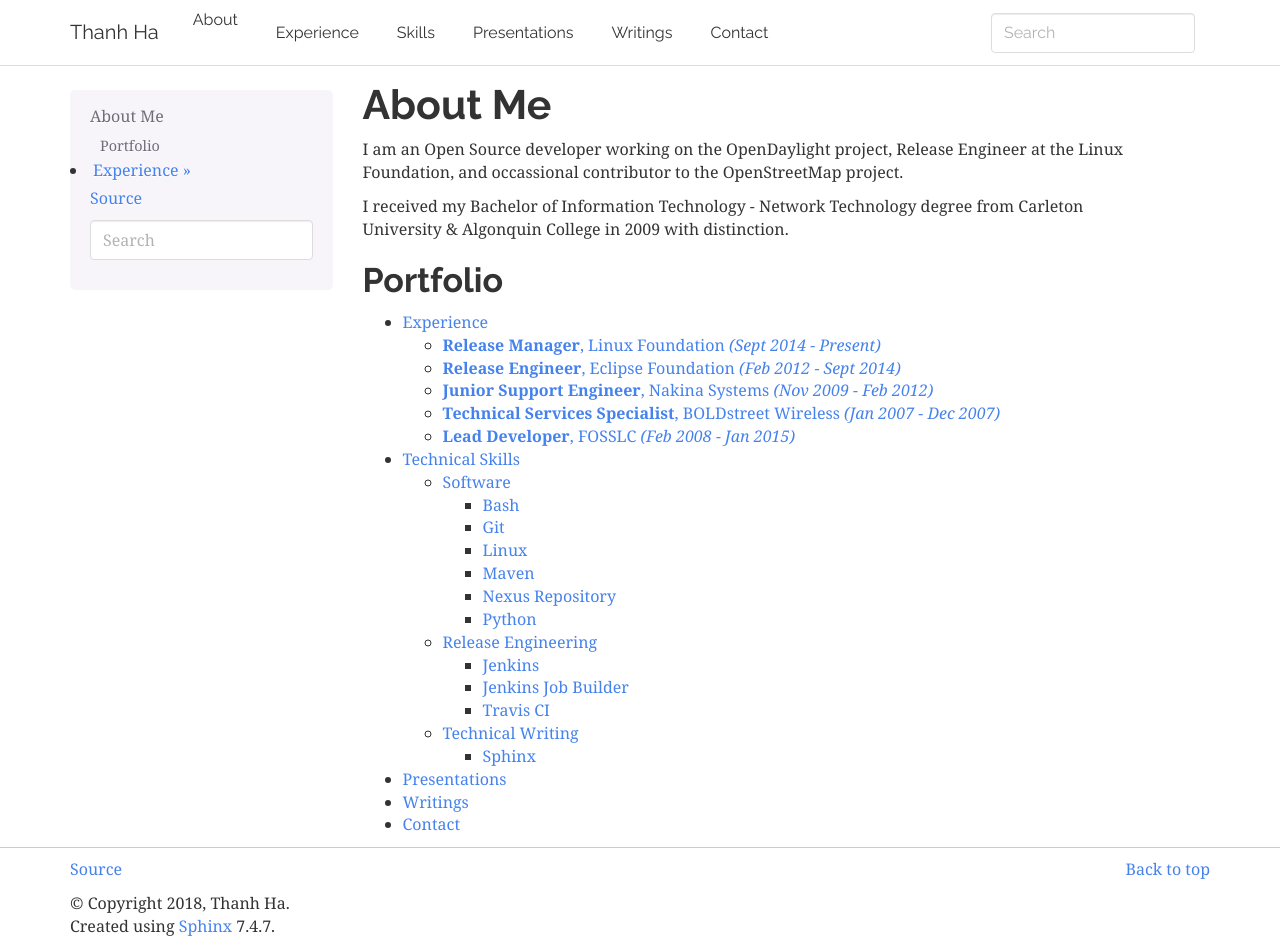
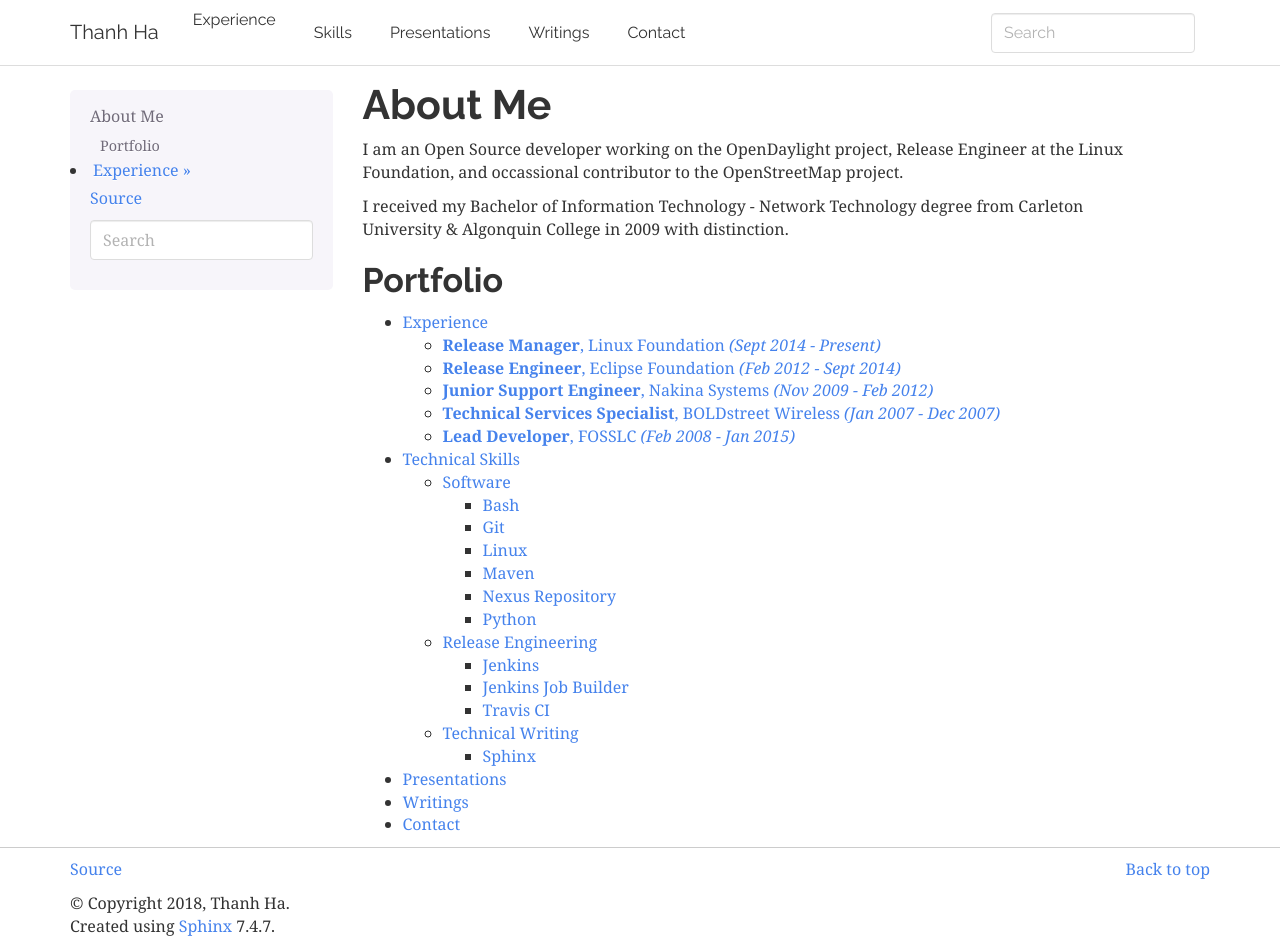
Before and after one commit to zxiiro/zxiiro.github.io, a Sphinx documentation site: the page built from docs/index.rst, in a window 1280 px wide and 949 px high. Built offline with Sphinx 7.4.7, drawn with Linux system fonts in a browser that asks for light colours.

Commit message:
Remove About link
Signed-off-by: Thanh Ha <zxiiro@linux.com>

```diff
--- a/docs/conf.py
+++ b/docs/conf.py
@@ -25,7 +25,6 @@
     'bootswatch_theme': "readable",
     'navbar_class': "navbar navbar-inverse",
     'navbar_links': [
-        ("About", "index"),
         ("Experience", "experience"),
         ("Skills", "skills"),
         ("Presentations", "presentations"),
```
